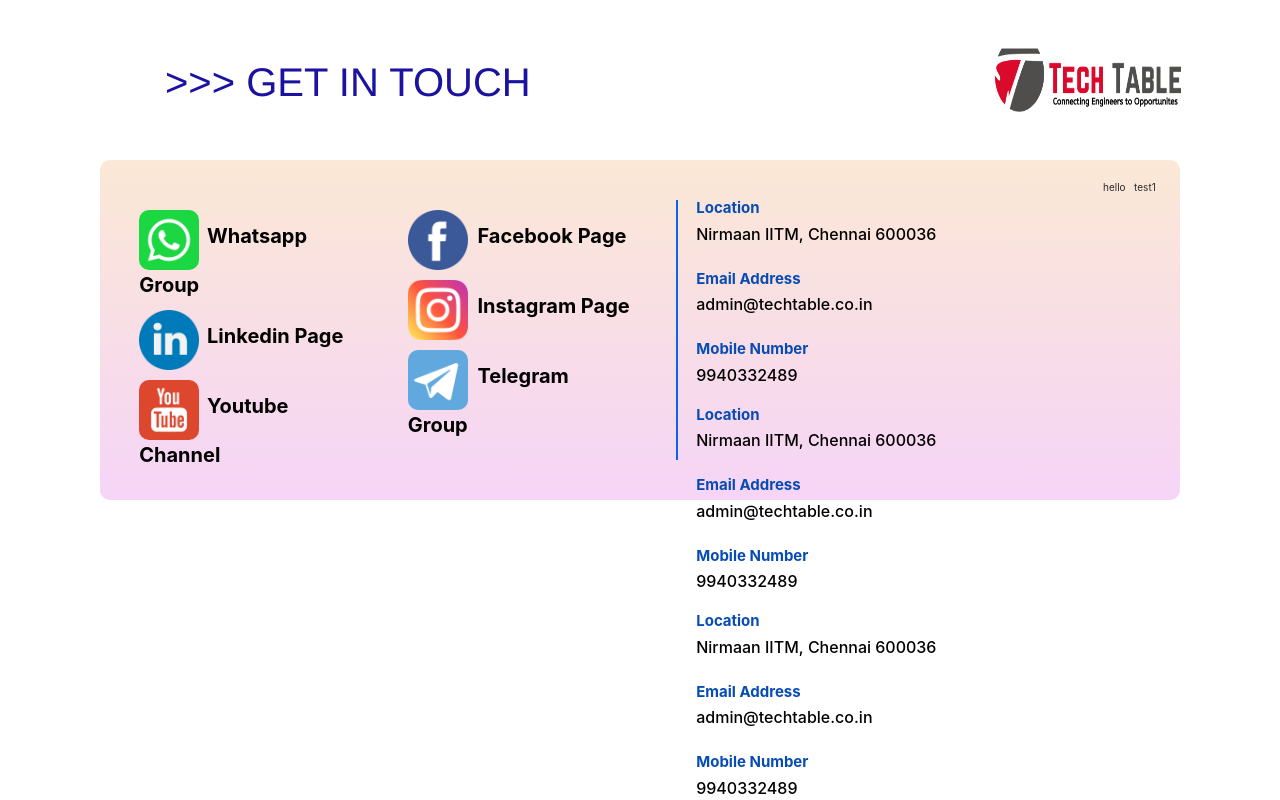
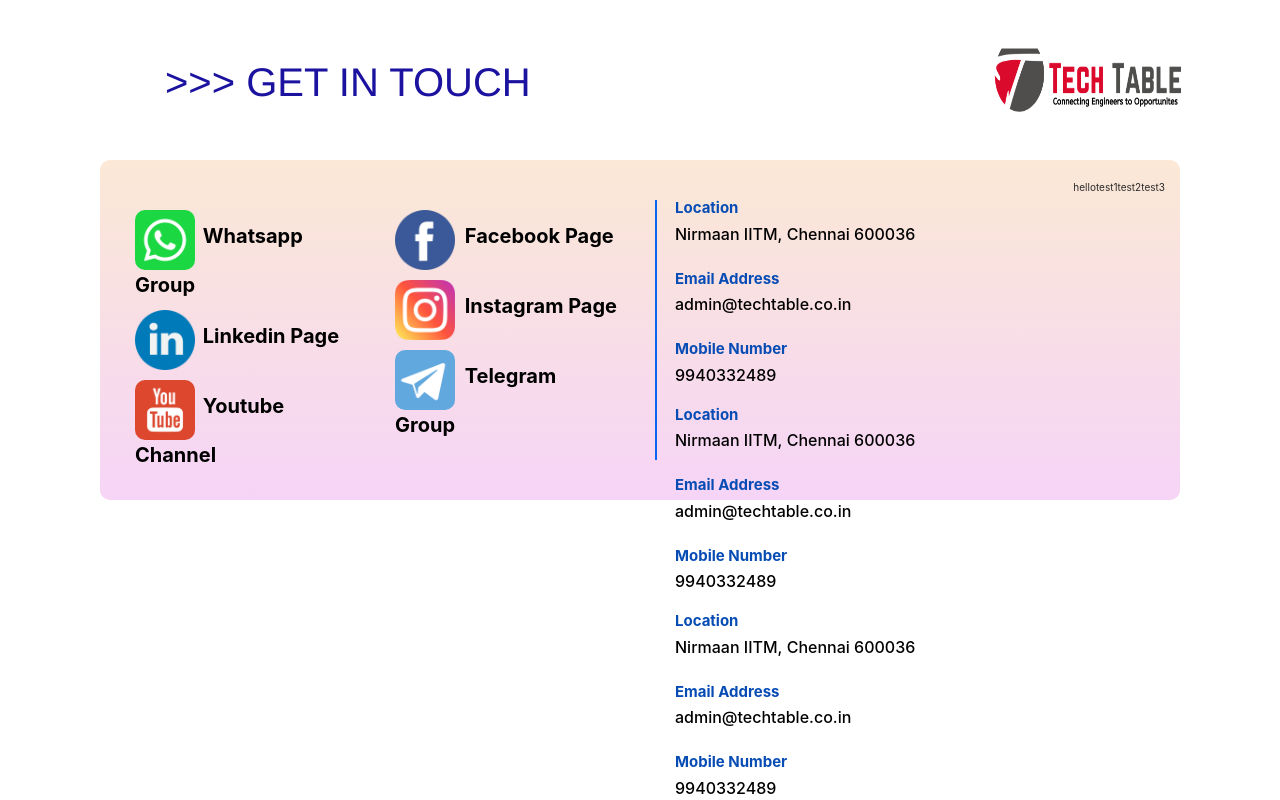
Before and after one commit to ShivaniGanimukkula/techtable_ConnectPage, a plain HTML site: page index.html in a window 1280 px wide. Drawn offline with nearby package versions, Linux system fonts and the light colour scheme.

Commit message:
check next

```diff
--- a/index.html
+++ b/index.html
@@ -92,6 +92,8 @@
             <!-- </div> -->
           <!-- </div> -->
            <p>test1</p>
+           <p>test2</p>
+           <p>test3</p>
         </div>
 
         <div>
```
